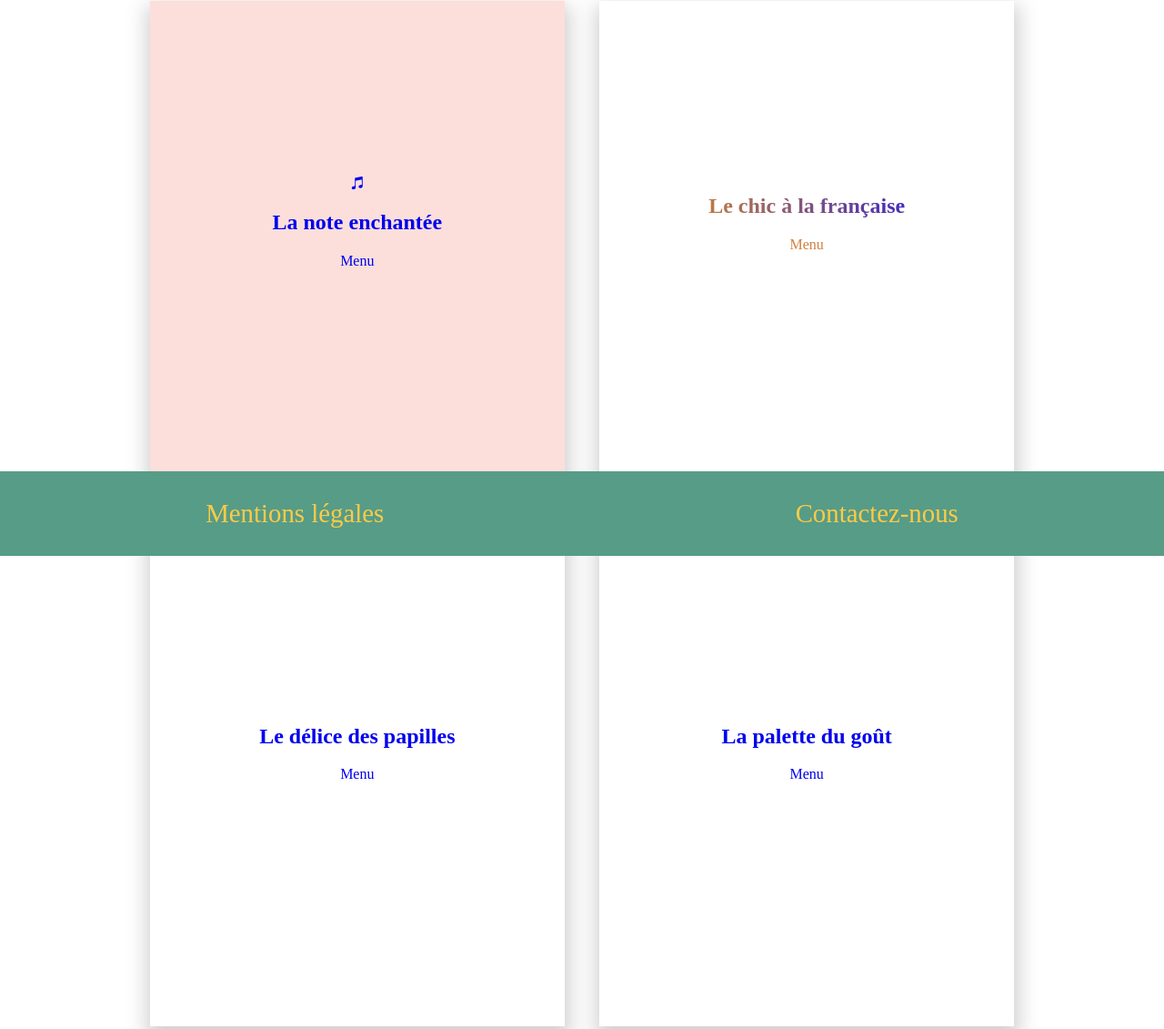
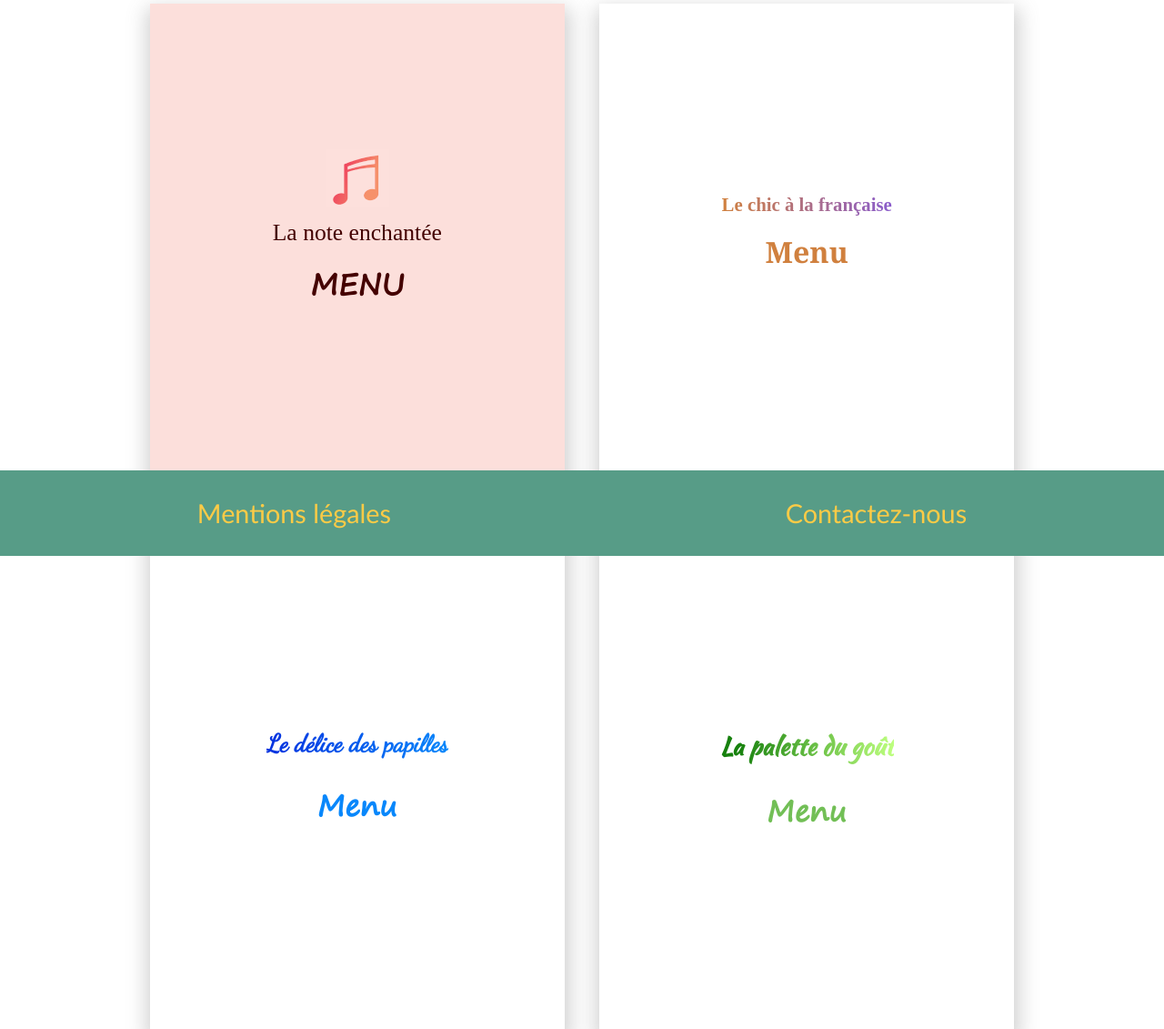
Before and after one commit to LancelleTimote/Projet-n-2-Dynamiser-une-page-web-avec-des-animations-CSS, a website: page index.html in a window 1280 px wide. Shown: the part 189-1320 px from the top of the page at 91% size. Drawn offline with Linux system fonts and the light colour scheme; a web font is replaced by a local one.

Commit message:
Importation des polices header, footer, index + dégradés couleurs

```diff
--- a/index.html
+++ b/index.html
@@ -3,7 +3,6 @@
     <head>
         <meta charset="utf-8" />
         <link rel="stylesheet" href="css/style.css" />
-        <script src="https://kit.fontawesome.com/3c40d507a3.js" crossorigin="anonymous"></script>
         <meta name="viewport" content="width=device-width, initial-scale=1.0">
         <!-- Primary Meta Tags -->
         <title>Ohmyfood!</title>
@@ -32,7 +31,7 @@
             <section class="menu">
                 <article class="menu--note">
                     <a href="menu_note_enchantee.html">
-                        <i class="fab fa-itunes-note"></i>
+                        <img src="./images/note_musique_grosse.png" alt="note de musique">
                         <h2>La note enchantée</h2>
                         <span>Menu</span>
                     </a>
--- a/sass/base/base.scss
+++ b/sass/base/base.scss
@@ -1,5 +1,6 @@
 body {
     margin: 0;
+    font-family: 'Gill Sans', 'Gill Sans MT', Calibri, 'Trebuchet MS', sans-serif;
 }
 
 .main {
@@ -7,3 +8,18 @@ body {
     margin: auto;
     margin-bottom: 10em;
 }
+
+@import url('https://fonts.googleapis.com/css2?family=Croissant+One&display=swap');
+@import url('https://fonts.googleapis.com/css2?family=Noto+Serif:ital,wght@0,400;0,700;1,400;1,700&display=swap');
+@import url('https://fonts.googleapis.com/css2?family=Devonshire&display=swap');
+@import url('https://fonts.googleapis.com/css2?family=Dancing+Script&display=swap');
+@import url('https://fonts.googleapis.com/css2?family=Kaushan+Script&display=swap');
+
+@font-face{
+    font-family: "segoe";
+    src: url("../fonts/Segoe_Print.ttf") format("truetype");
+}
+@font-face{
+    font-family: "segoe-bold";
+    src: url("../fonts/Segoe_Print_Bold.ttf") format("truetype");
+}
--- a/sass/main.scss
+++ b/sass/main.scss
@@ -1,6 +1,5 @@
 @import "./utils/variables";
 @import "./utils/maps";
-@import "./utils/mixin";
 @import "./base/base";
 @import "./layout/header";
 @import "./layout/footer";
--- a/sass/pages/index.scss
+++ b/sass/pages/index.scss
@@ -3,49 +3,87 @@
     flex-wrap: wrap;
     justify-content: center;
     padding-top: 2em;
+    article {
+        width: 40%;
+        margin: 1.2em;
+        box-shadow: 1px 10px 20px 5px rgba(112,112,112,0.32);
+    }
     a {
         text-decoration: none;
+        display: flex;
+        flex-direction: column;
+        align-items: center;
+        height: 22em;
+        padding-top: 12em;
+        width: 100%;
     }
     &--note {
-        width: 40%;
-        height: 22em;
-        margin: 1.2em;
-        padding-top: 12em;
-        text-align: center;
         background-color: $color-bloc-note;
-        @include box-shadow;
+        a {
+            padding-top: 10em;
+        }
+        i {
+            font-size: 3em;
+        }
+        h2 {
+            font-family: 'Devonshire', 'Times New Roman', Times, Verdana, sans-serif;
+            font-size: 1.6em;
+            font-weight: normal;
+            color: rgba(68, 1, 1, 1);
+            margin: 0.5em;
+        }
+        span {
+            font-family: "segoe", 'Times New Roman', Times, Verdana, sans-serif;
+            color: rgba(68, 1, 1, 1);
+            font-size: 2em;
+            font-weight: bold;
+            text-transform: uppercase;
+        }
     }
     &--chic {
-        width: 40%;
-        height: 22em;
-        margin: 1.2em;
-        padding-top: 12em;
-        text-align: center;
-        @include box-shadow;
         h2 {
-            background: -webkit-linear-gradient(left, orange , blue);
+            font-family: 'Croissant One', 'Times New Roman', Times, Verdana, sans-serif;
+            font-size: 1.3em;
+            background: -webkit-linear-gradient(left, rgba(204, 117, 45, 0.918), rgba(138, 92, 204, 1));
             -webkit-background-clip: text;
             color: transparent;
         }
         span {
+            font-family: 'Noto Serif', 'Times New Roman', Times, Verdana, sans-serif;
+            font-size: 2em;
+            font-weight: bold;
             color: rgba(204, 117, 45, 0.918);
         }
     }
     &--delice {
-        width: 40%;
-        height: 22em;
-        margin: 1.2em;
-        padding-top: 12em;
-        text-align: center;
-        @include box-shadow;
+        h2 {
+            font-family: 'Dancing Script', 'Times New Roman', Times, Verdana, sans-serif;
+            font-size: 1.7em;
+            background: -webkit-linear-gradient(left, rgba(4, 49, 223, 1), rgba(8, 135, 251, 1));
+            -webkit-background-clip: text;
+            color: transparent;
+        }
+        span {
+            font-family: "segoe", 'Times New Roman', Times, Verdana, sans-serif;
+            font-size: 2em;
+            font-weight: bold;
+            color: rgba(8, 135, 251, 1);
+        }
     }
     &--palette {
-        width: 40%;
-        height: 22em;
-        margin: 1.2em;
-        padding-top: 12em;
-        text-align: center;
-        @include box-shadow;
+        h2 {
+            font-family: 'Kaushan Script', 'Times New Roman', Times, Verdana, sans-serif;
+            font-size: 1.7em;
+            background:-webkit-linear-gradient(left, rgba(23, 129, 14, 1) 10%, rgba(190, 255, 127, 1));
+            -webkit-background-clip:text;
+            color:transparent;
+        }
+        span {
+            font-family: "segoe", 'Times New Roman', Times, Verdana, sans-serif;
+            font-size: 2em;
+            font-weight: bold;
+            color: rgba(114, 191, 86, 1);
+        }
     }
 }
 
@@ -63,5 +101,6 @@
         display: inline-block;
         border-radius: 10px;
         padding: 0.3em;
+        font-size: 2em;
     }
 }
--- a/sass/utils/mixin.scss
+++ /dev/null
@@ -1,3 +0,0 @@
-@mixin box-shadow {
-    box-shadow: 1px 10px 20px 5px rgba(112,112,112,0.32);
-}
--- a/sass/utils/variables.scss
+++ b/sass/utils/variables.scss
@@ -1,3 +1,3 @@
-$color-bloc: rgb(87, 156, 135);
-$color-bloc-writing: rgb(253, 203, 70);
-$color-bloc-note: rgb(252, 223, 219);
+$color-bloc: rgba(87, 156, 135, 1);
+$color-bloc-writing: rgba(253, 203, 70, 1);
+$color-bloc-note: rgba(252, 223, 219, 1);
```
Also changed, not shown: mentions_legales.html (+0 -1 lines), menu_chic_française.html (+0 -1 lines), menu_delice_papilles.html (+0 -1 lines), menu_note_enchantee.html (+1 -2 lines), menu_palette_gout.html (+0 -1 lines), prochainement.html (+0 -1 lines), css/style.css, fonts/Segoe_Print.ttf (added), fonts/Segoe_Print_Bold.ttf (added), images/note_musique_grosse.png (added), images/note_musique_petite.png (added), 1 other file.
